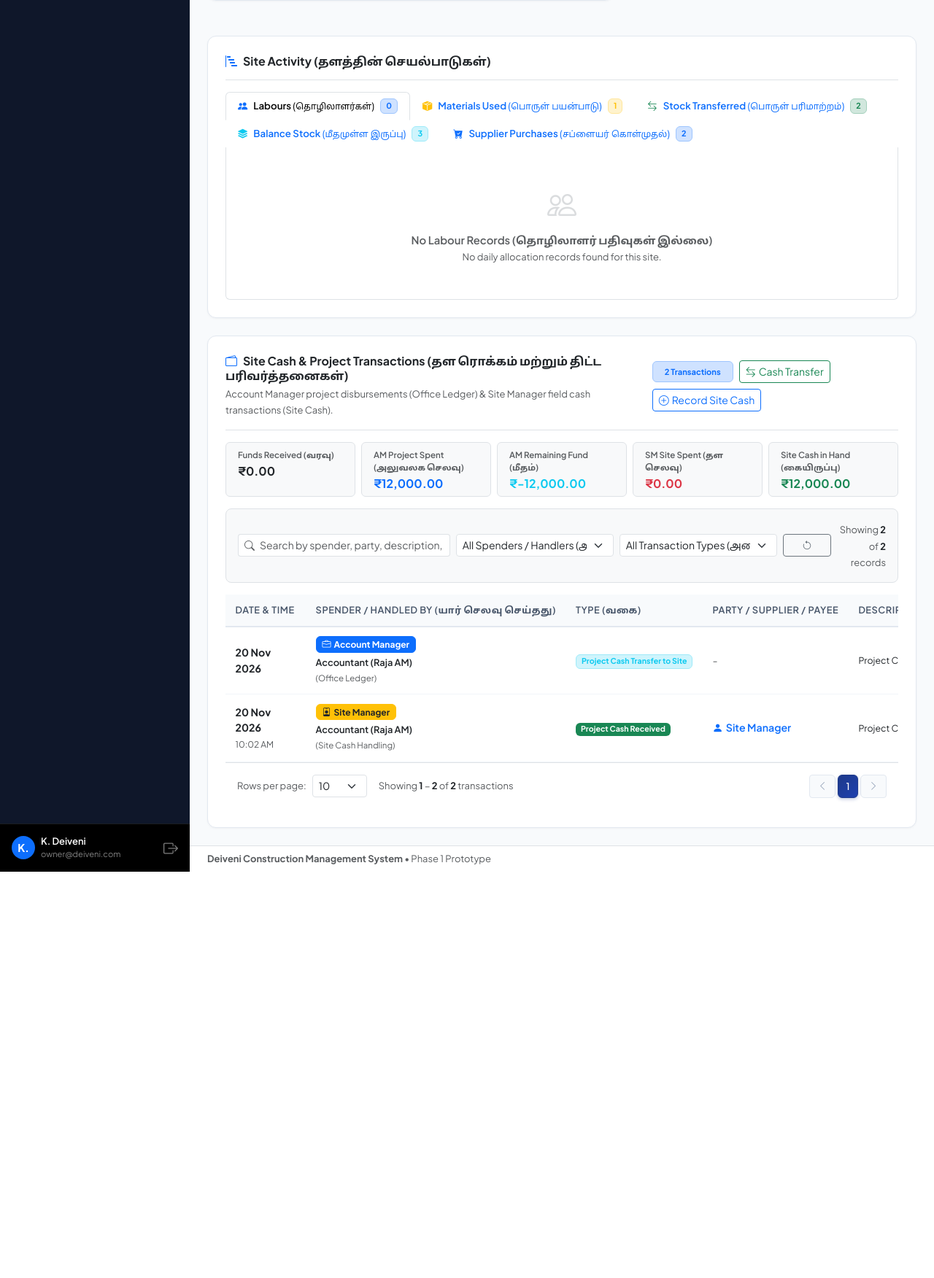
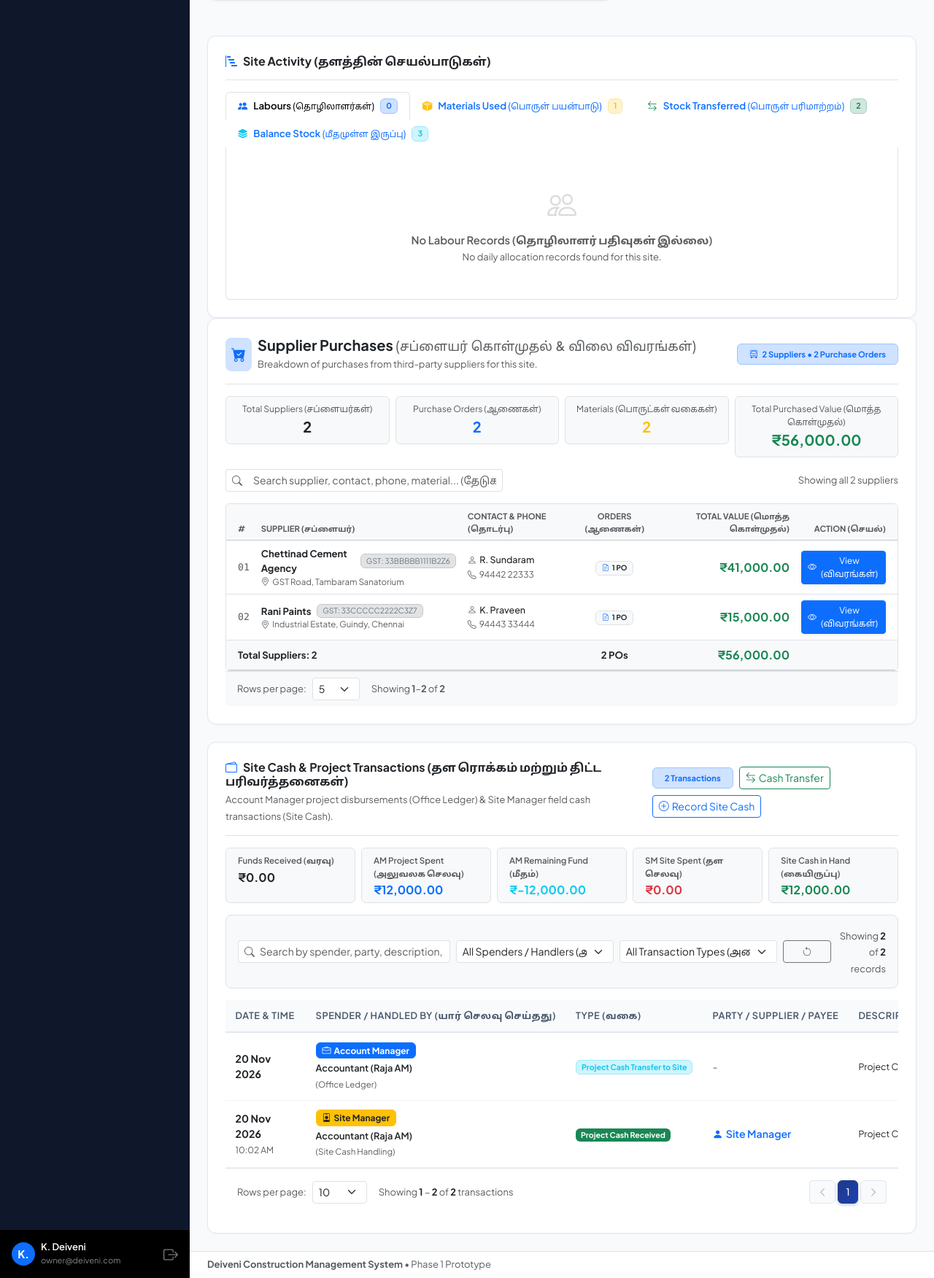
Before and after one commit to Muthamil-saitech/deiveni-erp, a Laravel app: a page that uses resources/views/sites/show.blade.php in a window 1280 px wide. Shown: the part 904-2656 px from the top of the page at 73% size. Before the commit the page ends 2099 px from the top, so only its background shows below. Run offline with Laravel 12, Linux system fonts and the light colour scheme; a user stored in the database is signed in; data comes from the database, SQL or seed files in the repository.

Commit message:
project site detail page update

```diff
--- a/resources/views/sites/show.blade.php
+++ b/resources/views/sites/show.blade.php
@@ -441,15 +441,6 @@
                         <span class="badge bg-info-subtle text-info border border-info-subtle" style="font-size:0.68rem;">{{ isset($balanceStockList) ? $balanceStockList->count() : 0 }}</span>
                     </button>
                 </li>
-                <li class="nav-item" role="presentation">
-                    <button class="nav-link d-flex align-items-center gap-2 px-3 py-2" id="tab-suppliers"
-                        data-bs-toggle="tab" data-bs-target="#panel-suppliers" type="button" role="tab"
-                        aria-controls="panel-suppliers" aria-selected="false" style="font-size:0.83rem;">
-                        <i class="bi bi-cart-check-fill text-primary"></i>
-                        <span class="fw-semibold">Supplier Purchases <span class="ta-text" style="font-size:0.75rem;">(சப்ளையர் கொள்முதல்)</span></span>
-                        <span class="badge bg-primary-subtle text-primary border border-primary-subtle" style="font-size:0.68rem;">{{ isset($supplierPurchases) ? $supplierPurchases->count() : 0 }}</span>
-                    </button>
-                </li>
             </ul>
 
             <div class="tab-content border border-top-0 rounded-bottom" id="siteExpTabsContent">
@@ -849,8 +840,31 @@
                     @endif
                 </div>
 
-                {{-- TAB 5: Supplier Purchases (சப்ளையர் கொள்முதல் & விலை விவரம்) --}}
-                <div class="tab-pane fade" id="panel-suppliers" role="tabpanel" aria-labelledby="tab-suppliers">
+            </div>{{-- end tab-content --}}
+        </div>{{-- end tabs card --}}
+
+        <!-- Supplier Purchases Section (சப்ளையர் கொள்முதல் & விலை விவரங்கள்) -->
+        <div class="card-custom p-4 bg-white mb-4">
+            <div class="d-flex flex-column flex-md-row justify-content-between align-items-md-center gap-3 mb-3 border-bottom pb-3">
+                <div class="d-flex align-items-center gap-2">
+                    <div class="bg-primary-subtle text-primary p-2 rounded-3">
+                        <i class="bi bi-cart-check-fill fs-5"></i>
+                    </div>
+                    <div>
+                        <h5 class="fw-bold mb-0 text-dark">
+                            Supplier Purchases <span class="ta-text small text-muted">(சப்ளையர் கொள்முதல் & விலை விவரங்கள்)</span>
+                        </h5>
+                        <small class="text-muted">Breakdown of purchases from third-party suppliers for this site.</small>
+                    </div>
+                </div>
+                <div>
+                    <span class="badge bg-primary-subtle text-primary border border-primary-subtle px-3 py-2">
+                        <i class="bi bi-truck-front me-1"></i>
+                        {{ isset($supplierPurchases) ? count($supplierPurchases) : 0 }} Suppliers &bull; {{ $supplierStats['total_purchase_orders_count'] ?? 0 }} Purchase Orders
+                    </span>
+                </div>
+            </div>
+
             @if (empty($supplierPurchases) || count($supplierPurchases) === 0)
                 <div class="text-center py-5 text-muted">
                     <i class="bi bi-cart-x fs-1 d-block mb-2 text-secondary opacity-50"></i>
@@ -998,9 +1012,6 @@
             @endif
         </div>
 
-            </div>{{-- end tab-content --}}
-        </div>{{-- end tabs card --}}
-
         <!-- Site Cash & Project Transactions Section (தள ரொக்கம் மற்றும் திட்ட நிதிப் பரிவர்த்தனைகள்) -->
         <div class="card-custom p-4 bg-white mt-4">
             @php
```
Lines whose indentation alone changed are shown as unchanged.
